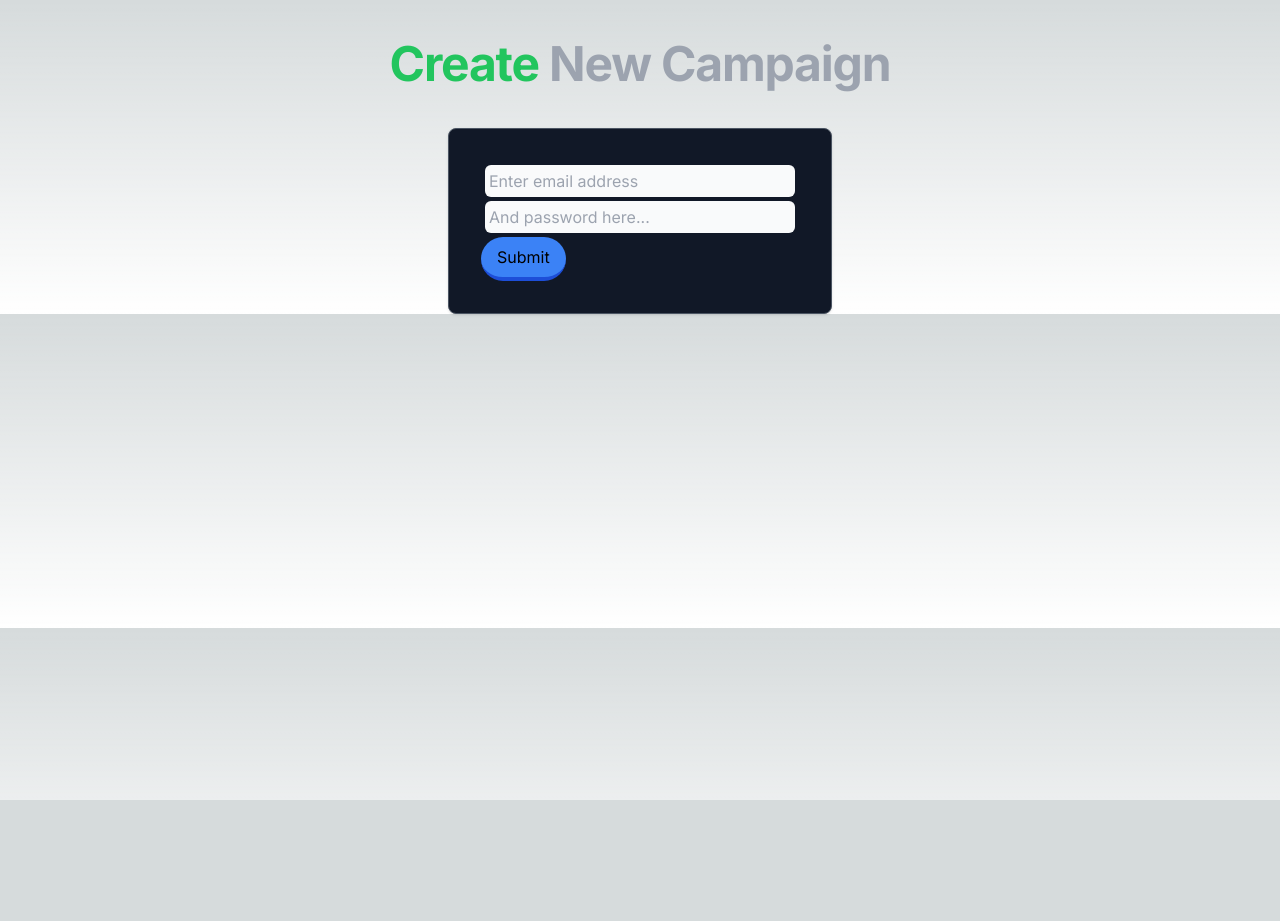
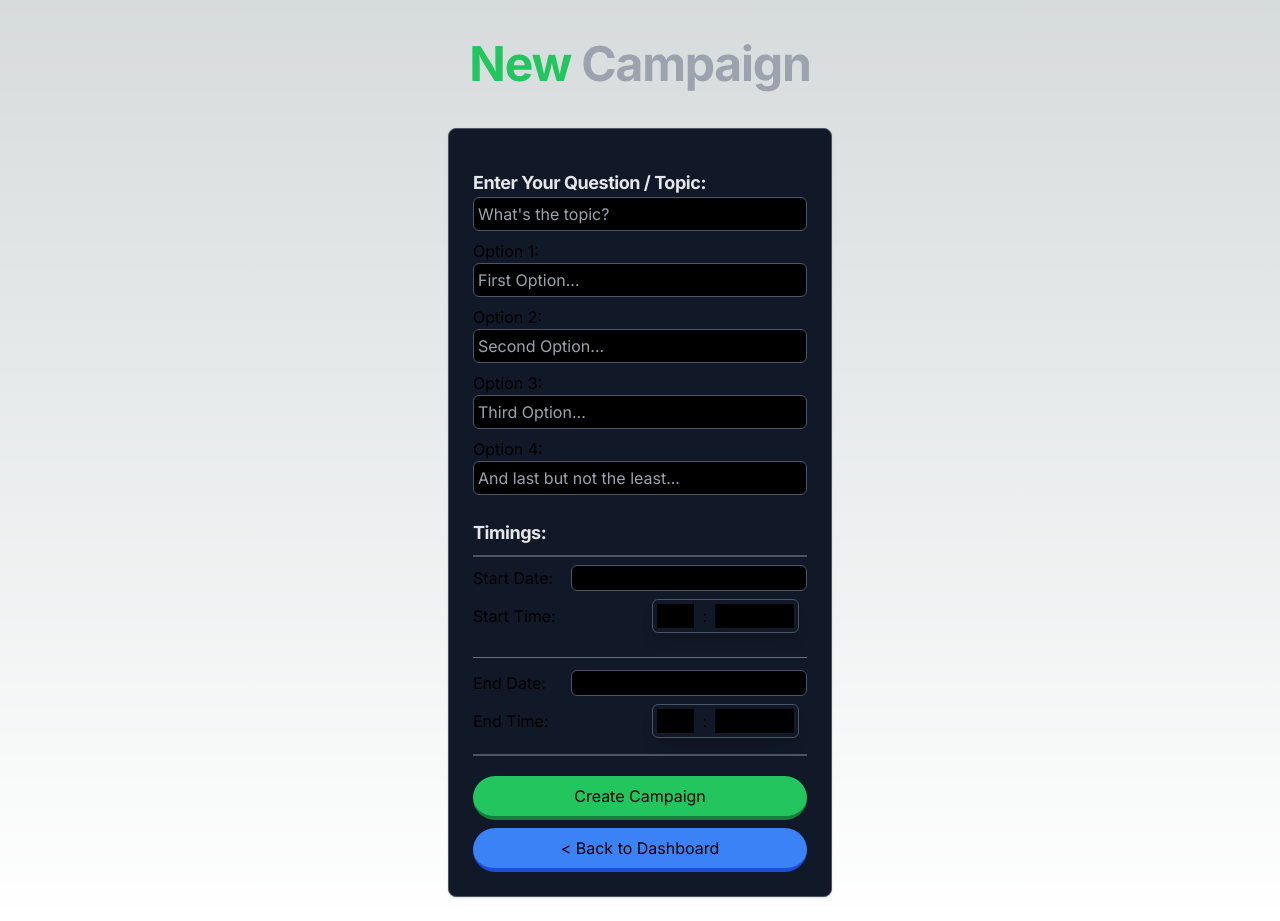
Before and after one commit to abhik-99/NextJs13-Web3, a Next.js app in the folder campaign-client/: page /dashboard/create-campaign in a window 1280 px wide. Before the commit the page ends 800 px from the top, so only its background shows below. Built offline with nearby package versions, Linux system fonts and the light colour scheme.

Commit message:
Need to work on Backend functionality and Drawer Navigation

```diff
--- a/campaign-client/app/campaigns/[vote]/page.tsx
+++ b/campaign-client/app/campaigns/[vote]/page.tsx
@@ -21,7 +21,7 @@ const VoteInCampaignPage = ({ params }: { params: { vote: string } }) => {
       >
         Campaign
       </h1>
-      <nav className="m-2 text-gray-400">
+      <nav className="m-2 text-gray-400 hover:text-gray-200">
         <Link href="/campaigns/open">
           <p>{`<`} Back to All Campaigns</p>
         </Link>
--- /dev/null
+++ b/campaign-client/app/components/DatePickerClient.tsx
@@ -0,0 +1,29 @@
+import React from "react";
+import DatePicker from "react-datepicker";
+import "react-datepicker/dist/react-datepicker.css";
+
+type DatePickerClientProps = {
+  label: string;
+  selected: any;
+  onChange: (date: any) => void;
+};
+
+const DatePickerClient = ({
+  label,
+  selected,
+  onChange,
+}: DatePickerClientProps) => {
+  return (
+    <div className="flex items-center justify-between">
+      <p>{label}</p>
+      <DatePicker
+        selected={selected}
+        className="bg-black border border-gray-600 rounded-md"
+        name="startDate"
+        onChange={onChange}
+      />
+    </div>
+  );
+};
+
+export default DatePickerClient;
--- a/campaign-client/app/components/StyledButtonClient.tsx
+++ b/campaign-client/app/components/StyledButtonClient.tsx
@@ -15,6 +15,7 @@ const StyledButtonClient = ({
   onClick,
   color = "blue",
   fullWidth = false,
+  ...otherProps
 }: ButtonProps) => {
   const colorClass =
     color === "blue"
@@ -34,6 +35,7 @@ const StyledButtonClient = ({
         fullWidth && "w-full",
         colorClass
       )}
+      {...otherProps}
     >
       {children}
     </button>
--- a/campaign-client/app/components/StyledInputClient.tsx
+++ b/campaign-client/app/components/StyledInputClient.tsx
@@ -1,20 +1,45 @@
-import { Field, FieldAttributes } from "formik";
+import { ErrorMessage, Field, FieldAttributes } from "formik";
 import React from "react";
+
+type StyledInputClientProps = FieldAttributes<any> & {
+  label?: string;
+};
 
 const StyledInputClient = ({
   name,
   type,
-  placeholder
-}: FieldAttributes<any>) => {
+  placeholder,
+  label,
+}: StyledInputClientProps) => {
   return (
-    <div className="space-x-2 rounded-md bg-gray-50 p-1 m-1">
+    <>
+      {label ? (
+        <label>
+          {label}
+          <div className="space-x-2 rounded-md bg-black p-1 border border-gray-600">
             <Field
               type={type}
               name={name}
               placeholder={placeholder}
-        className="text-gray-900 focus:outline-none outline-none bg-transparent border-none"
+              className="text-gray-300 focus:outline-none outline-none bg-transparent border-none"
             />
           </div>
+          <ErrorMessage className="text-sm text-red-400" name={name} component="div" />
+        </label>
+      ) : (
+        <>
+          <div className="space-x-2 rounded-md bg-black p-1 border border-gray-600">
+            <Field
+              type={type}
+              name={name}
+              placeholder={placeholder}
+              className="text-gray-300 focus:outline-none outline-none bg-transparent border-none"
+            />
+          </div>
+          <ErrorMessage className="text-sm text-red-400" name={name} component="div" />
+        </>
+      )}
+    </>
   );
 };
 
--- /dev/null
+++ b/campaign-client/app/components/TimePickerClient.tsx
@@ -0,0 +1,55 @@
+"use client";
+import { ErrorMessage, Field } from "formik";
+import React from "react";
+
+type TimePickerClientProps = {
+  label?: string;
+  name: string;
+};
+
+const TimePickerClient = ({
+  label = "Select a time",
+  name,
+}: TimePickerClientProps) => {
+  return (
+    <div className="flex items-center justify-between">
+      <p>{label} </p>
+      <div className="inline-flex border rounded-md shadow-lg m-2 p-1 border-gray-600">
+        <Field
+          as="select"
+          name={`${name}Hour`}
+          className="px-2 outline-none appearance-none bg-black"
+        >
+          {[...Array(12).keys()].map((i) => (
+            <option value={i.toString()} key={`${name}Hour${i}`}>{i < 10 ? `0${i}` : i}</option>
+          ))}
+        </Field>
+        <span className="px-2">:</span>
+        <Field
+          as="select"
+          name={`${name}Minute`}
+          className="px-2 outline-none appearance-none bg-black"
+        >
+          {[...Array(60).keys()].map((i) => (
+            <option value={i.toString()} key={`${name}Minute${i}`}>{i < 10 ? `0${i}` : i}</option>
+          ))}
+        </Field>
+        <Field
+          as="select"
+          name={`${name}Half`}
+          className="px-2 outline-none appearance-none bg-black"
+        >
+          <option value="AM">AM</option>
+          <option value="PM">PM</option>
+        </Field>
+      </div>
+      <ErrorMessage
+        className="text-sm text-red-400"
+        name={name}
+        component="div"
+      />
+    </div>
+  );
+};
+
+export default TimePickerClient;
--- a/campaign-client/app/dashboard/create-campaign/page.tsx
+++ b/campaign-client/app/dashboard/create-campaign/page.tsx
@@ -1,59 +1,161 @@
-"use client"
+"use client";
+import React from "react";
 import StyledButtonClient from "@/app/components/StyledButtonClient";
 import StyledInputClient from "@/app/components/StyledInputClient";
-import { ErrorMessage, Form, Formik } from "formik";
-import React from "react";
+import TimePickerClient from "@/app/components/TimePickerClient";
+import DatePickerClient from "@/app/components/DatePickerClient";
+import { Form, Formik } from "formik";
+import Link from "next/link";
 
 const CreateNewCampaignPage = () => {
   return (
     <div className="flex flex-col items-center justify-center">
       <h1 className="my-10 text-5xl font-bold tracking-tight text-gray-400">
-        <span className="text-green-500">Create</span> New Campaign
+        <span className="text-green-500">New</span> Campaign
       </h1>
-      <main className="w-full max-w-sm p-4 rounded-lg shadow sm:p-6 md:p-8 bg-gray-900 border border-gray-600">
+      <main className="mb-6 w-full max-w-sm py-4 rounded-lg shadow sm:p-6 md:pt-8 bg-gray-900 border border-gray-600">
         <Formik
-          initialValues={{ email: "", password: "" }}
-          onSubmit={(values) => {
+          initialValues={{
+            topic: "",
+            option1: "",
+            option2: "",
+            option3: "",
+            option4: "",
+            startTimeHour: "03",
+            startTimeMinute: "00",
+            startTimeHalf: "AM",
+            endTimeHour: "02",
+            endTimeMinute: "00",
+            endTimeHalf: "AM",
+            startDate: new Date(),
+            endDate: new Date(),
+          }}
+          onSubmit={(values, formikHelpers) => {
             console.log("Campaign to be created with values", values);
           }}
           validate={(values) => {
             const errors: any = {};
 
-            if (!values.email) {
-              errors.email = "*Required";
-            } else if (
-              !/^[A-Z0-9._%+-]+@[A-Z0-9.-]+\.[A-Z]{2,}$/i.test(values.email)
+            if (!values.topic) {
+              errors.topic = "*Required";
+            }
+            if (!values.option1) {
+              errors.option1 = "*Required";
+            }
+            if (!values.option2) {
+              errors.option2 = "*Required";
+            }
+            if (!values.option3) {
+              errors.option3 = "*Required";
+            }
+            if (!values.option4) {
+              errors.option4 = "*Required";
+            }
+            if (
+              !values.startTimeHour ||
+              !values.startTimeMinute ||
+              !values.startTimeHalf
             ) {
-              errors.email = "Invalid email address";
+              errors.startTime = "*Required";
+              console.log("this");
             }
-            if (!values.password) {
-              errors.password = "*Required";
+            if (
+              !values.endTimeHour ||
+              !values.endTimeMinute ||
+              !values.endTimeHalf
+            ) {
+              errors.endTime = "*Required";
+              console.log("this2");
             }
             return errors;
           }}
         >
-          {({ isSubmitting }) => (
+          {({ isSubmitting, values, setFieldValue }) => (
             <Form>
-              <StyledInputClient
-                type="email"
-                name="email"
-                placeholder="Enter email address"
-              />
-              <ErrorMessage name="email" component="div" />
+              <div className="my-2">
+                <h2 className="text-lg font-bold tracking-tight text-gray-200">
+                  Enter Your Question / Topic:
+                </h2>
+                <StyledInputClient
+                  type="text"
+                  name="topic"
+                  placeholder="What's the topic?"
+                />
+              </div>
 
-              <StyledInputClient
-                type="password"
-                name="password"
-                placeholder="And password here..."
-              />
-              <ErrorMessage name="password" component="div" />
+              <div className="my-2">
+                <StyledInputClient
+                  type="text"
+                  name="option1"
+                  placeholder="First Option..."
+                  label="Option 1:"
+                />
+              </div>
 
-              <StyledButtonClient type="submit" disabled={isSubmitting}>
-                Submit
+              <div className="my-2">
+                <StyledInputClient
+                  type="text"
+                  name="option2"
+                  placeholder="Second Option..."
+                  label="Option 2:"
+                />
+              </div>
+
+              <div className="my-2">
+                <StyledInputClient
+                  type="text"
+                  name="option3"
+                  placeholder="Third Option..."
+                  label="Option 3:"
+                />
+              </div>
+
+              <div className="mb-4">
+                <StyledInputClient
+                  type="text"
+                  name="option4"
+                  placeholder="And last but not the least..."
+                  label="Option 4:"
+                />
+              </div>
+              <h2 className="text-lg font-bold tracking-tight text-gray-200 mt-6">
+                Timings:
+              </h2>
+              <div className="my-2 py-2 border-t-2 border-gray-600">
+                <DatePickerClient
+                  label="Start Date: "
+                  selected={values.startDate}
+                  onChange={(date: any) => setFieldValue("startDate", date)}
+                />
+                <TimePickerClient name="startTime" label="Start Time: " />
+              </div>
+              <hr className="border-gray-500" />
+              <div className="mt-1 mb-5 py-2 border-b-2 border-gray-600">
+                <DatePickerClient
+                  label="End Date: "
+                  selected={values.endDate}
+                  onChange={(date: any) => setFieldValue("endDate", date)}
+                />
+                <TimePickerClient name="endTime" label="End Time: " />
+              </div>
+
+              <StyledButtonClient
+                type="submit"
+                disabled={isSubmitting}
+                fullWidth
+                color="green"
+              >
+                Create Campaign
               </StyledButtonClient>
             </Form>
           )}
         </Formik>
+        <div className="my-2" />
+        <Link href="/dashboard">
+          <StyledButtonClient fullWidth>
+            {`<`} Back to Dashboard
+          </StyledButtonClient>
+        </Link>
       </main>
     </div>
   );
--- /dev/null
+++ b/campaign-client/app/dashboard/my-campaigns/layout.tsx
@@ -0,0 +1,24 @@
+import { Inter } from "next/font/google";
+
+const inter = Inter({ subsets: ["latin"] });
+
+export const metadata = {
+  title: "Campaigns - Sadda Web3 Haq",
+  description: "View what people have been upto...",
+};
+
+export default function CampaignsLayout({
+  children,
+}: {
+  children: React.ReactNode;
+}) {
+  return (
+    <html lang="en">
+      <body className={inter.className}>
+        <div className="container mx-auto min-h-screen">
+          {children}
+        </div>
+      </body>
+    </html>
+  );
+}
--- a/campaign-client/package.json
+++ b/campaign-client/package.json
@@ -26,6 +26,7 @@
     "postcss": "8.4.24",
     "prisma": "^4.15.0",
     "react": "18.2.0",
+    "react-datepicker": "^4.14.0",
     "react-dom": "18.2.0",
     "tailwindcss": "3.3.2",
     "typescript": "5.1.3",
@@ -33,6 +34,7 @@
     "wagmi": "^1.2.0"
   },
   "devDependencies": {
-    "@types/bcrypt": "^5.0.0"
+    "@types/bcrypt": "^5.0.0",
+    "@types/react-datepicker": "^4.11.2"
   }
 }
--- a/campaign-client/tsconfig.json
+++ b/campaign-client/tsconfig.json
@@ -2,6 +2,7 @@
   "compilerOptions": {
     "target": "es5",
     "lib": ["dom", "dom.iterable", "esnext"],
+    "downlevelIteration": true,
     "allowJs": true,
     "skipLibCheck": true,
     "strict": true,
```
Also changed, not shown: campaign-client/app/dashboard/my-campaigns/page.tsx (+41 -5 lines), campaign-client/app/dashboard/page.tsx (+6 -4 lines), 1 other file (tests, documents, lock files or other folders). Lines whose indentation alone changed are shown as unchanged.
